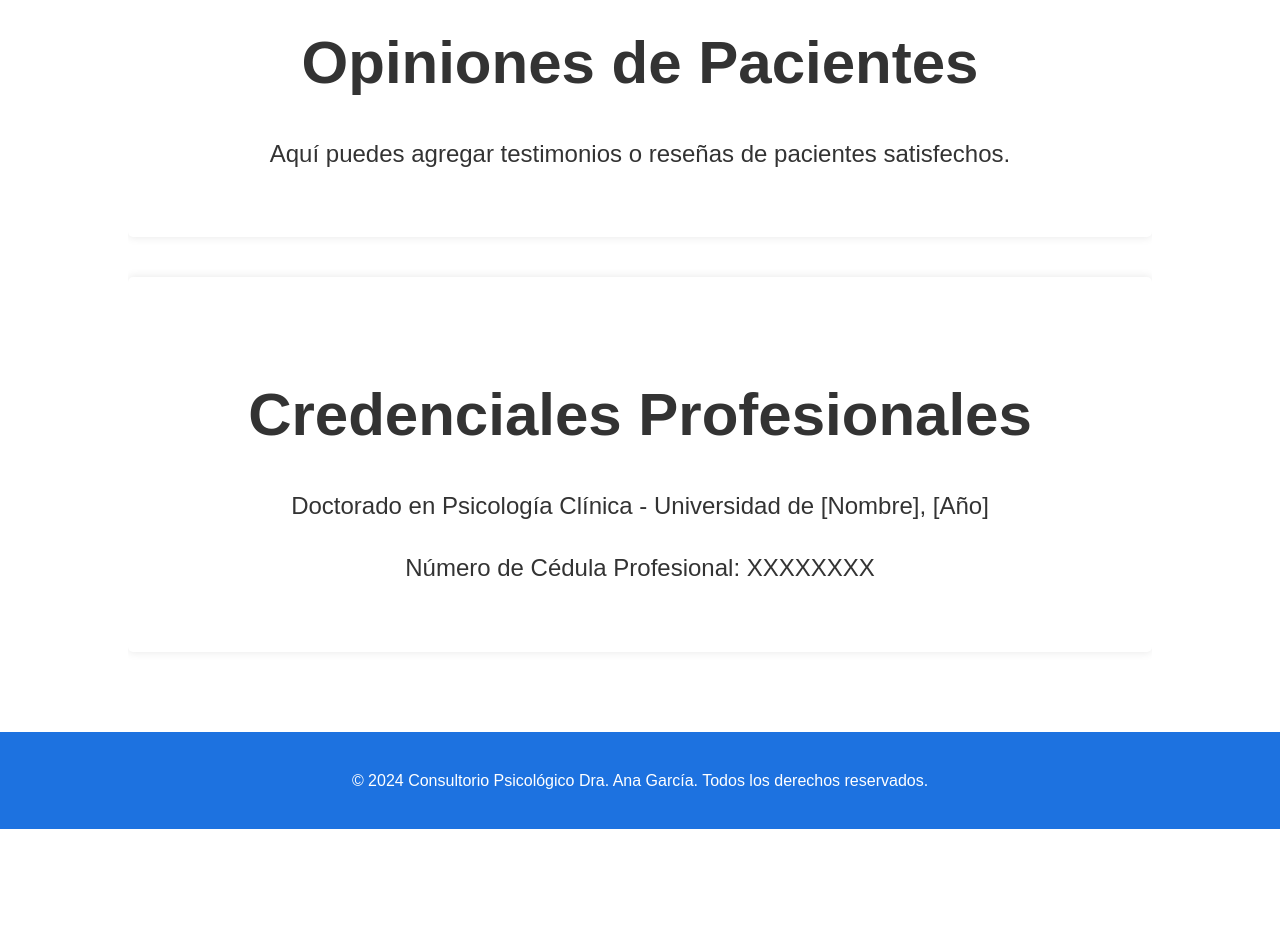
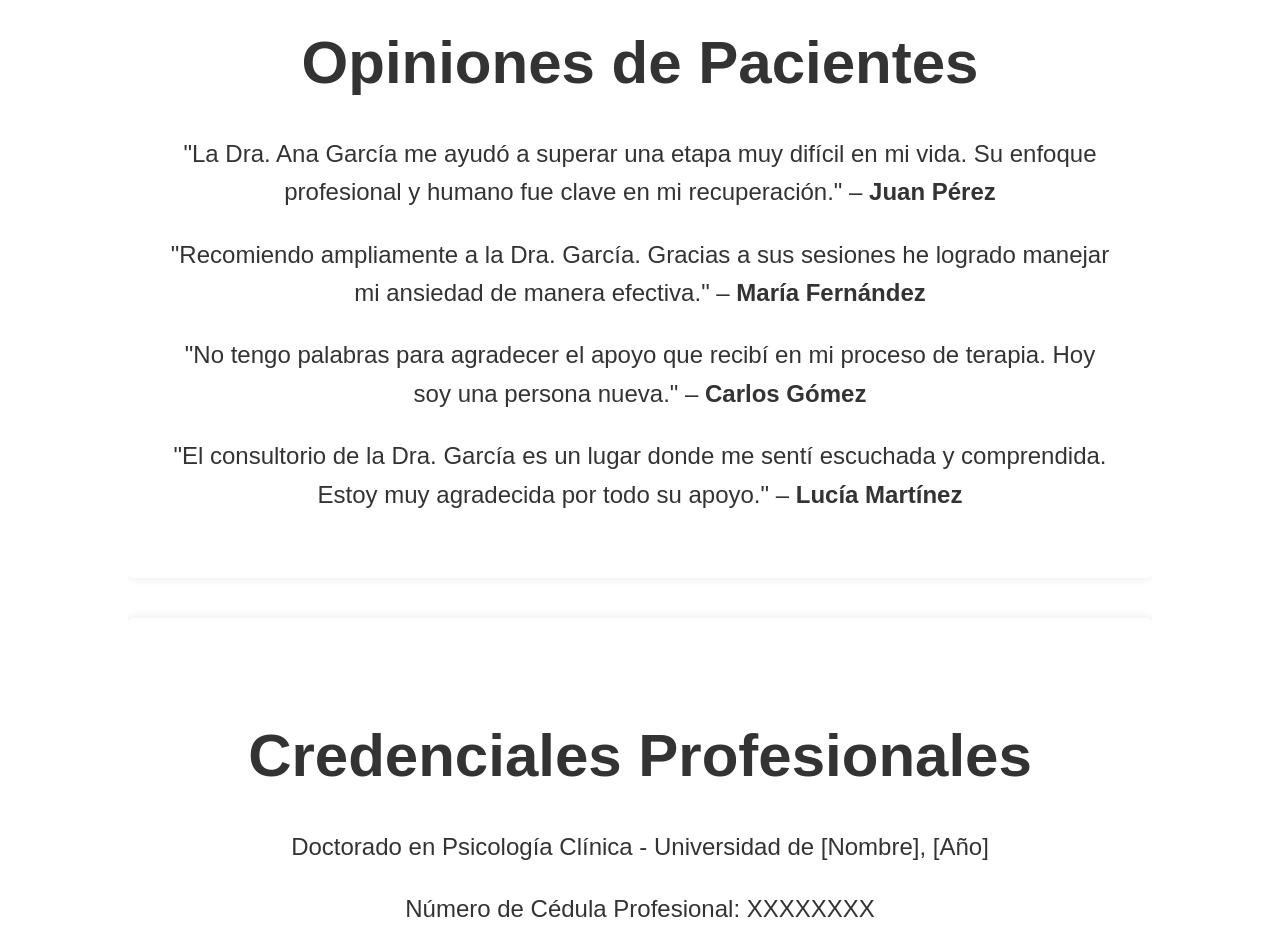
Before and after one commit to Maurilio24/consultorio, a plain HTML site: page index.html in a window 1280 px wide. Shown: the part 3340-4272 px from the top of the page. Before the commit the page ends 4169 px from the top, so only its background shows below. Drawn offline with Linux system fonts and the light colour scheme.

Commit message:
opiniones agregadas

```diff
--- a/index.html
+++ b/index.html
@@ -248,8 +248,20 @@
 
         <section id="opiniones" class="opinions">
             <h2>Opiniones de Pacientes</h2>
-            <p>Aquí puedes agregar testimonios o reseñas de pacientes satisfechos.</p>
+            <div class="opinion">
+                <p>"La Dra. Ana García me ayudó a superar una etapa muy difícil en mi vida. Su enfoque profesional y humano fue clave en mi recuperación." – <strong>Juan Pérez</strong></p>
+            </div>
+            <div class="opinion">
+                <p>"Recomiendo ampliamente a la Dra. García. Gracias a sus sesiones he logrado manejar mi ansiedad de manera efectiva." – <strong>María Fernández</strong></p>
+            </div>
+            <div class="opinion">
+                <p>"No tengo palabras para agradecer el apoyo que recibí en mi proceso de terapia. Hoy soy una persona nueva." – <strong>Carlos Gómez</strong></p>
+            </div>
+            <div class="opinion">
+                <p>"El consultorio de la Dra. García es un lugar donde me sentí escuchada y comprendida. Estoy muy agradecida por todo su apoyo." – <strong>Lucía Martínez</strong></p>
+            </div>
         </section>
+
 
         <section id="credenciales" class="credentials">
             <h2>Credenciales Profesionales</h2>
```
